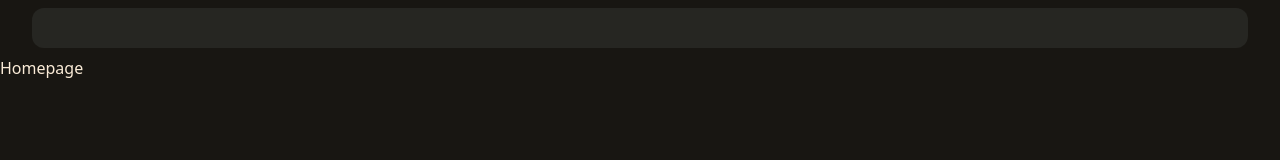
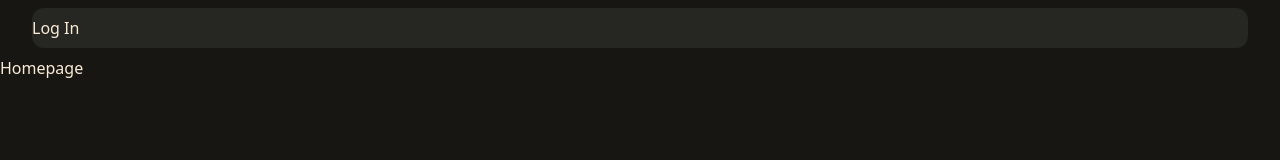
Before and after one commit to AvirupRay/CookBook, a React (Vite) app in the folder clientside/: page / in a window 1280 px wide. Shown: the top 160 px of the page. Built offline with nearby package versions, Linux system fonts and the light colour scheme.

Commit message:
login with google

```diff
--- a/clientside/package.json
+++ b/clientside/package.json
@@ -10,6 +10,7 @@
     "preview": "vite preview"
   },
   "dependencies": {
+    "@auth0/auth0-react": "^2.2.4",
     "axios": "^1.6.7",
     "framer-motion": "^11.0.8",
     "react": "^18.2.0",
--- a/clientside/src/components/Header/Header.jsx
+++ b/clientside/src/components/Header/Header.jsx
@@ -1,10 +1,18 @@
 import React from "react";
 import { Link, NavLink } from "react-router-dom";
+import { useAuth0 } from "@auth0/auth0-react";
+import Login from "../Login/Login";
+import Logout from "../Login/Logout";
+import Profile from "../Login/Profile";
 
 function Header() {
+  const { isAuthenticated } = useAuth0();
   return (
     <>
-      <div className=" bg-[#262622] h-[5vh] w-[95%] m-auto my-2  p-auto rounded-xl flex"></div>
+      <div className=" bg-[#262622] h-[5vh] w-[95%] m-auto my-2  p-auto rounded-xl flex gap-16">
+        {isAuthenticated ? <Logout /> : <Login />}
+        <Profile />
+      </div>
     </>
   );
 }
--- /dev/null
+++ b/clientside/src/components/Login/Login.jsx
@@ -0,0 +1,10 @@
+import { useAuth0 } from "@auth0/auth0-react";
+import React from "react";
+
+const Login = () => {
+  const { loginWithRedirect } = useAuth0();
+
+  return <button onClick={() => loginWithRedirect()}>Log In</button>;
+};
+
+export default Login;
--- /dev/null
+++ b/clientside/src/components/Login/Logout.jsx
@@ -0,0 +1,18 @@
+import { useAuth0 } from "@auth0/auth0-react";
+import React from "react";
+
+const Logout = () => {
+  const { logout } = useAuth0();
+
+  return (
+    <button
+      onClick={() =>
+        logout({ logoutParams: { returnTo: window.location.origin } })
+      }
+    >
+      Log Out
+    </button>
+  );
+};
+
+export default Logout;
--- /dev/null
+++ b/clientside/src/components/Login/Profile.jsx
@@ -0,0 +1,22 @@
+import { useAuth0 } from "@auth0/auth0-react";
+import React from "react";
+
+const Profile = () => {
+  const { user, isAuthenticated, isLoading } = useAuth0();
+
+  if (isLoading) {
+    return <div>Loading ...</div>;
+  }
+
+  return (
+    isAuthenticated && (
+      <div>
+        <img src={user.picture} alt={user.name} />
+        <h2>{user.name}</h2>
+        <p>{user.email}</p>
+      </div>
+    )
+  );
+};
+
+export default Profile;
--- a/clientside/src/main.jsx
+++ b/clientside/src/main.jsx
@@ -10,6 +10,7 @@ import "./index.css";
 import Homepage from "./components/homepage/Homepage.jsx";
 import Foodlist from "./components/foodlist/Foodlist.jsx";
 import Layout from "./Layout.jsx";
+import { Auth0Provider } from "@auth0/auth0-react";
 
 const AppRouter = createBrowserRouter([
   {
@@ -30,6 +31,14 @@ const AppRouter = createBrowserRouter([
 
 ReactDOM.createRoot(document.getElementById("root")).render(
   <React.StrictMode>
-    <RouterProvider router={AppRouter} />
+    <Auth0Provider
+      domain="dev-s2qldime8th57mtv.jp.auth0.com"
+      clientId="ehbXG2ME5VXZ1cPXweoplymq3b0LEdEh"
+      authorizationParams={{
+        redirect_uri: window.location.origin,
+      }}
+    >
+      <RouterProvider router={AppRouter} />
+    </Auth0Provider>
   </React.StrictMode>
 );
```
Also changed, not shown: 1 other file (tests, documents, lock files or other folders).
